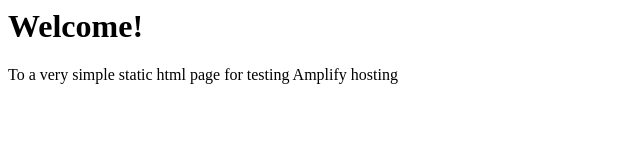
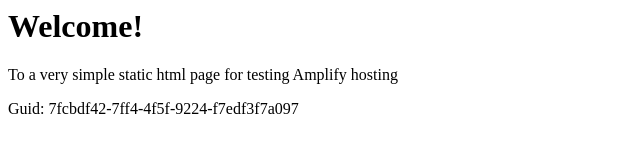
Before and after one commit to aws-aemilia-cdg/Github-PR-Commit-Integration-Test-DoNotTouch-v1-preprod-eu-west-3, a website: page src/index.html in a window 1280 px wide. Shown: the whole page, without its empty margins (0-640 px from the left). Drawn offline with Linux system fonts and the light colour scheme.

Commit message:
commit from integ tests

```diff
--- a/src/index.html
+++ b/src/index.html
@@ -1,3 +1,5 @@
+
+
 <html lang="en">
 
 <head>
@@ -10,6 +12,6 @@
 <body>
     <h1>Welcome!</h1>
     <p>To a very simple static html page for testing Amplify hosting</p>
-</body>
+    <p>Guid: 7fcbdf42-7ff4-4f5f-9224-f7edf3f7a097</p></body>
 
 </html>
```
